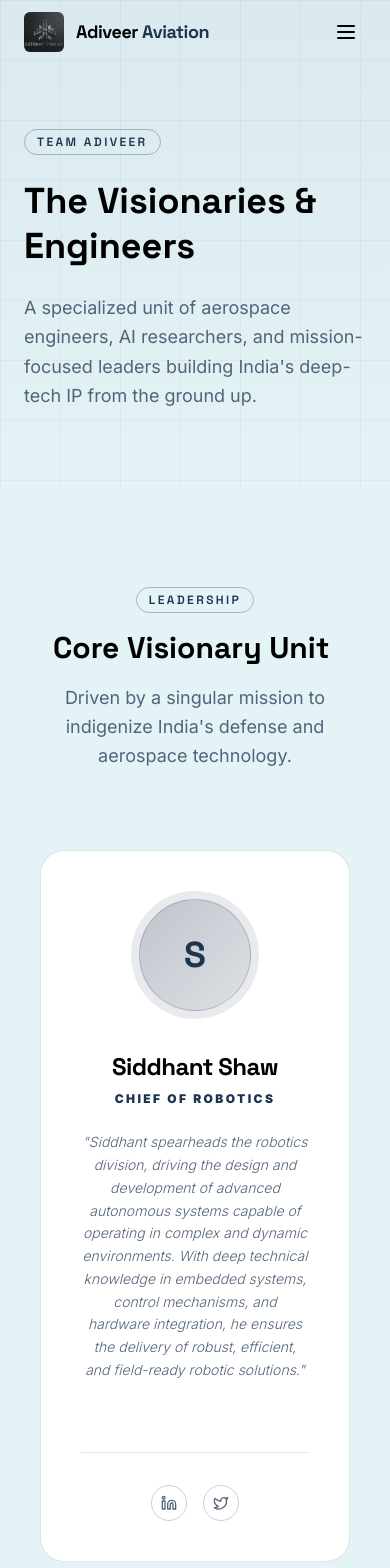
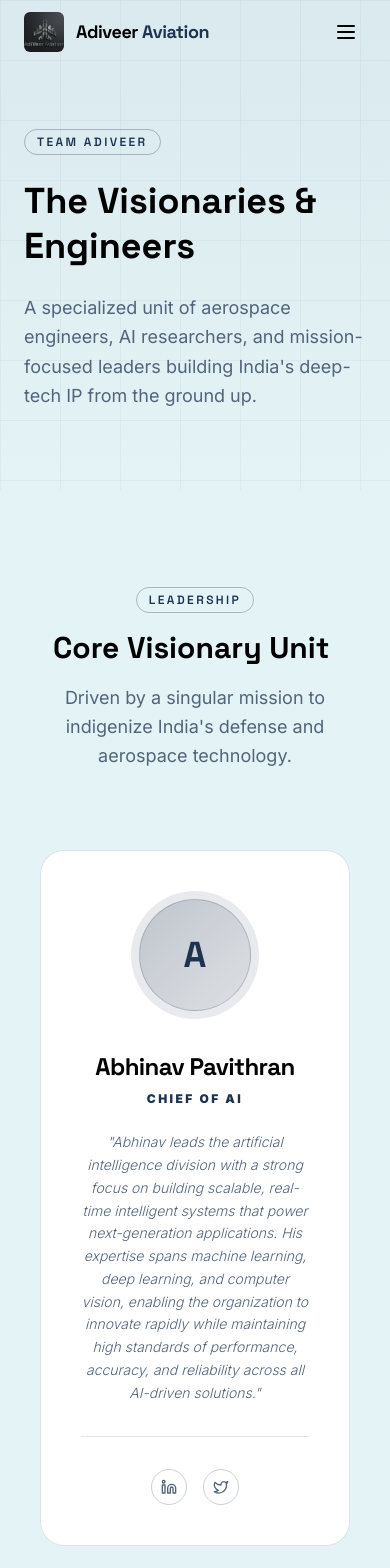
Before and after one commit to mauryatechnology/adiveer-aviation, a Next.js app: page /team in a window 390 px wide. Shown: the top 1568 px of the page. Built offline with nearby package versions, Linux system fonts and the light colour scheme.

Commit message:
update leadership component in home page

```diff
--- a/src/app/page.tsx
+++ b/src/app/page.tsx
@@ -5,6 +5,7 @@ import { HomeOfferings } from "@/components/sections/home/HomeOfferings";
 import { HomeStages } from "@/components/sections/home/HomeStages";
 import { HomeWhyUs } from "@/components/sections/home/HomeWhyUs";
 import { HomeFeaturedProject } from "@/components/sections/home/HomeFeaturedProject";
+import { HomeLeadership } from "@/components/sections/home/HomeLeadership";
 import { HomeCTA } from "@/components/sections/home/HomeCTA";
 
 export default function HomePage() {
@@ -17,6 +18,7 @@ export default function HomePage() {
       <HomeStages />
       <HomeWhyUs />
       <HomeFeaturedProject />
+      <HomeLeadership />
       <HomeCTA />
     </div>
   );
--- a/src/app/team/page.tsx
+++ b/src/app/team/page.tsx
@@ -4,7 +4,7 @@ import * as motion from "framer-motion/client";
 import { Linkedin, Github, Twitter, ShieldCheck } from "lucide-react";
 import { TeamCarousel } from "@/components/common/TeamCarousel";
 
-import { leadership, advisors } from "@/data/team";
+import { coreTeam, teamCulture } from "@/data/team";
 
 export default function TeamPage() {
   return (
@@ -18,54 +18,11 @@ export default function TeamPage() {
       <section id="leadership" className="py-24 relative overflow-hidden bg-background">
         <div className="container mx-auto px-6 relative z-10 w-full overflow-hidden">
           <SectionHeading tag="Leadership" title="Core Visionary Unit" description="Driven by a singular mission to indigenize India's defense and aerospace technology." />
-          <TeamCarousel members={leadership} />
+          <TeamCarousel members={coreTeam} />
         </div>
       </section>
 
-      {/* Advisory Section */}
-      <section id="advisors" className="py-12 relative overflow-hidden bg-card/50">
-        <div className="container mx-auto px-6 relative z-10">
-          <SectionHeading tag="Strategic Support" title="Advisory & Statutory" description="Guiding our compliance and strategic roadmap in India's regulatory ecosystem." />
-          <div className="max-w-4xl mx-auto grid md:grid-cols-2 gap-8">
-             {advisors.map((member, idx) => (
-                <motion.div
-                  key={member.name}
-                  initial={{ opacity: 0, y: 20 }}
-                  whileInView={{ opacity: 1, y: 0 }}
-                  viewport={{ once: true }}
-                  transition={{ delay: idx * 0.1 }}
-                  className="p-8 bg-background border border-border rounded-3xl shadow-sm hover:shadow-xl hover:border-primary/20 transition-all group"
-                >
-                   <div className="flex items-center gap-6 mb-6">
-                      <div className="w-16 h-16 rounded-2xl bg-muted overflow-hidden flex-shrink-0 grayscale group-hover:grayscale-0 transition-all duration-500">
-                        {/* Placeholder for advisor image */}
-                        <div className="w-full h-full bg-primary/10 flex items-center justify-center font-heading font-black text-xl text-primary">
-                           {member.name.split(' ').map(n => n[0]).join('')}
-                        </div>
-                      </div>
-                      <div>
-                        <h4 className="font-heading font-bold text-xl text-foreground group-hover:text-primary transition-colors">{member.name}</h4>
-                        <p className="text-[10px] font-black uppercase tracking-widest text-muted-foreground">{member.role}</p>
-                      </div>
-                   </div>
-                   <p className="text-sm text-muted-foreground leading-relaxed font-light mb-6">
-                     {member.bio}
-                   </p>
-                   {member.note && (
-                     <div className="pt-4 border-t border-border flex items-start gap-2">
-                        <ShieldCheck className="w-4 h-4 text-emerald-500 mt-0.5" />
-                        <p className="text-[10px] text-muted-foreground italic leading-tight">{member.note}</p>
-                     </div>
-                   )}
-                </motion.div>
-             ))}
-          </div>
 
-          <div className="mt-16 p-8 bg-primary/5 rounded-2xl border border-primary/20 max-w-2xl mx-auto text-center italic text-[11px] text-muted-foreground leading-relaxed">
-             &quot;Adiveer Aviation operates under a rigorous governance framework. Our statutory advisors ensure transparency and compliance with the Companies Act, 2013 and specific defense-sector regulatory mandates.&quot;
-          </div>
-        </div>
-      </section>
 
       <section id="culture" className="py-24 relative overflow-hidden bg-background">
         <div className="container mx-auto px-6 max-w-4xl text-center relative z-10">
@@ -75,7 +32,7 @@ export default function TeamPage() {
             description="We're not a typical corporate environment. We're a mission-driven engineering lab where builders have the freedom to execute on ideas that matter."
           />
           <div className="grid grid-cols-2 lg:grid-cols-4 gap-4 mt-16">
-            {["High Ownership", "Deep-Tech First", "Field Tested", "IP Driven"].map((item, i) => (
+            {teamCulture.map((item, i) => (
               <motion.div
                 key={item}
                 initial={{ opacity: 0, y: 10 }}
--- /dev/null
+++ b/src/components/sections/home/HomeLeadership.tsx
@@ -0,0 +1,106 @@
+"use client";
+
+import React from "react";
+import Image from "next/image";
+import Link from "next/link";
+import { motion } from "framer-motion";
+import { ArrowRight, Linkedin, Twitter } from "lucide-react";
+import SectionHeading from "@/components/common/SectionHeading";
+import MagneticButton from "@/components/animations/MagneticButton";
+import { coreTeam } from "@/data/team";
+
+export function HomeLeadership() {
+  const founder = coreTeam[0];
+
+  return (
+    <section id="leadership" className="py-24 relative overflow-hidden bg-background">
+      <div className="container mx-auto px-6 relative z-10 font-heading">
+        <SectionHeading
+          tag="Leadership"
+          title="The Visionary Behind Adiveer Aviation"
+          description="Led by industry veterans committed to building India's next-generation deep-tech infrastructure."
+        />
+
+        <div className="mt-16 max-w-6xl mx-auto">
+          <motion.div
+            initial={{ opacity: 0, y: 30 }}
+            whileInView={{ opacity: 1, y: 0 }}
+            viewport={{ once: true }}
+            transition={{ duration: 0.8, type: "spring", damping: 20 }}
+            className="grid lg:grid-cols-2 gap-12 items-center bg-card/30 border border-border/60 rounded-[3rem] p-8 md:p-16 backdrop-blur-sm hover:shadow-2xl hover:border-primary/20 transition-all group"
+          >
+            {/* Image Column */}
+            <div className="relative aspect-square max-w-md mx-auto lg:mx-0 w-full overflow-hidden rounded-[2.5rem] shadow-2xl shadow-primary/10">
+              <div className="absolute inset-0 bg-primary/10 group-hover:bg-primary/5 transition-colors duration-500 z-10" />
+              {founder.image ? (
+                <Image
+                  src={founder.image}
+                  alt={founder.name}
+                  fill
+                  className="object-cover transition-transform duration-700 group-hover:scale-105"
+                />
+              ) : (
+                 <div className="w-full h-full bg-primary/20 flex items-center justify-center text-7xl font-black text-primary">
+                    {founder.name.charAt(0)}
+                 </div>
+              )}
+            </div>
+
+            {/* Content Column */}
+            <div className="flex flex-col">
+              <div className="mb-8">
+                <h3 className="text-4xl md:text-5xl font-black text-foreground mb-4 tracking-tight group-hover:text-primary transition-colors">
+                  {founder.name}
+                </h3>
+                <p className="text-primary text-xs font-black uppercase tracking-[0.3em] mb-6">
+                  {founder.role}
+                </p>
+                <div className="h-px w-24 bg-primary/30 mb-8" />
+                <p className="text-muted-foreground text-lg leading-relaxed font-light italic">
+                  &quot;{founder.desc}&quot;
+                </p>
+              </div>
+
+              <div className="flex items-center flex-wrap gap-8">
+                 <div className="flex gap-4">
+                    {founder.links?.linkedin && (
+                      <Link
+                        href={founder.links.linkedin}
+                        target="_blank"
+                        className="w-12 h-12 rounded-full border border-border flex items-center justify-center text-muted-foreground hover:bg-primary hover:text-primary-foreground hover:border-primary transition-all"
+                      >
+                        <Linkedin className="w-5 h-5" />
+                      </Link>
+                    )}
+                    {founder.links?.twitter && (
+                      <Link
+                        href={founder.links.twitter}
+                        target="_blank"
+                        className="w-12 h-12 rounded-full border border-border flex items-center justify-center text-muted-foreground hover:bg-primary hover:text-primary-foreground hover:border-primary transition-all"
+                      >
+                        <Twitter className="w-5 h-5" />
+                      </Link>
+                    )}
+                 </div>
+
+                 <MagneticButton>
+                    <Link
+                      href="/team"
+                      className="px-10 py-5 bg-white text-primary font-black uppercase tracking-widest text-[10px] rounded-2xl hover:bg-primary-foreground/90 transition-all shadow-xl group/btn inline-flex items-center gap-3 border border-border/50"
+                    >
+                      Meet the Full Team
+                      <ArrowRight className="w-4 h-4 transition-transform group-hover/btn:translate-x-1" />
+                    </Link>
+                 </MagneticButton>
+              </div>
+            </div>
+          </motion.div>
+        </div>
+      </div>
+
+      {/* Background accents */}
+      <div className="absolute top-0 right-0 w-1/3 h-1/2 bg-primary/5 rounded-full blur-[120px] -z-10 animate-pulse" />
+      <div className="absolute bottom-0 left-0 w-1/4 h-1/3 bg-primary/5 rounded-full blur-[100px] -z-10" />
+    </section>
+  );
+}
--- a/src/data/team.ts
+++ b/src/data/team.ts
@@ -1,21 +1,20 @@
 import { TeamMember } from "@/types";
 
-export const founder: TeamMember = {
-  name: "Aditya Veer Shrivastava",
-  role: "Founder & Director, Adiveer Aviation (OPC) Private Limited",
-  image: "/addityaPresident.png",
-  desc: "Aditya Veer Shrivastava is the Founder and Director of Adiveer Aviation, India's emerging deep-tech aerospace company headquartered in Bhopal, Madhya Pradesh. An engineer and technologist by background, Aditya founded Adiveer Aviation with the conviction that India's dependence on imported defense and surveillance technology is a strategic vulnerability that must be addressed from the ground up. He oversees the firm's strategic vision, R&D roadmap, and mission to achieve Aatmanirbhar Bharat in aerospace.",
-  links: {
-    linkedin: "https://linkedin.com/in/aditya",
-    twitter: "https://twitter.com/aditya"
-  }
-};
-
-export const leadership: TeamMember[] = [
+export const coreTeam: TeamMember[] = [
+  {
+    name: "Mr. Aditya Shrivastava",
+    role: "President & Founder",
+    image: "/addityaPresident.png",
+    desc: "With over 15 years of industry expertise, Aditya drives YantraQ's growth through innovative partnerships and ethical governance, ensuring the company remains at the forefront of technological advancements while consistently fostering a strong culture of team excellence and operational sustainability.",
+    links: {
+      linkedin: "https://linkedin.com/in/aditya",
+      twitter: "https://twitter.com/aditya"
+    }
+  },
   {
     name: "Abhinav Pavithran",
-    role: "Advisor & Board Observer",
-    desc: "Abhinav serves as the statutory nominee and strategic advisor to Adiveer Aviation. He provides high-level guidance on artificial intelligence and organizational scale, drawing from his deep expertise in building scalable, real-time intelligent systems. He ensures the organization maintains rigorous standards of performance and reliability across all AI-driven solutions.",
+    role: "Chief of AI",
+    desc: "Abhinav leads the artificial intelligence division with a strong focus on building scalable, real-time intelligent systems that power next-generation applications. His expertise spans machine learning, deep learning, and computer vision, enabling the organization to innovate rapidly while maintaining high standards of performance, accuracy, and reliability across all AI-driven solutions.",
     links: {
       linkedin: "https://linkedin.com/in/abhinav"
     }
@@ -23,18 +22,15 @@ export const leadership: TeamMember[] = [
   {
     name: "Siddhant Shaw",
     role: "Chief of Robotics",
-    desc: "Siddhant spearheads the robotics division, driving the design and development of advanced autonomous systems capable of operating in complex and dynamic environments. With deep technical knowledge in embedded systems, control mechanisms, and hardware integration, he ensures the delivery of robust, efficient, and field-ready robotic solutions.",
+    desc: "Siddhant spearheads the robotics division, driving the design and development of advanced autonomous systems capable of operating in complex and dynamic environments. With deep technical knowledge in embedded systems, control mechanisms, and hardware integration, he ensures the delivery of robust, efficient, and field-ready robotic solutions aligned with industry demands.",
     links: {
       linkedin: "https://linkedin.com/in/siddhant"
     }
-  }
-];
-
-export const coreTeam: TeamMember[] = [
+  },
   {
     name: "Shantanu Dubey",
     role: "Head of Backend",
-    desc: "Shantanu oversees the backend infrastructure, architecting scalable and secure server-side systems that form the backbone of the organization’s digital ecosystem. He ensures seamless performance, high availability, and efficient data handling across all platforms and services.",
+    desc: "Shantanu oversees the backend infrastructure, architecting scalable and secure server-side systems that form the backbone of the organization’s digital ecosystem. With expertise in database management, API development, and cloud integration, he ensures seamless performance, high availability, and efficient data handling across all platforms and services.",
     links: {
       linkedin: "https://linkedin.com/in/shantanu"
     }
@@ -42,7 +38,7 @@ export const coreTeam: TeamMember[] = [
   {
     name: "Kuldeep Maurya",
     role: "Full Stack Developer",
-    desc: "Kuldeep plays a critical role in developing and maintaining end-to-end web applications, seamlessly integrating frontend interfaces with backend systems. He ensures that applications are visually engaging, functional, and optimized for performance.",
+    desc: "Kuldeep plays a critical role in developing and maintaining end-to-end web applications, seamlessly integrating frontend interfaces with backend systems. With strong proficiency in modern frameworks, databases, and deployment workflows, he ensures that applications are not only visually engaging but also highly functional, scalable, and optimized for performance.",
     links: {
       linkedin: "https://linkedin.com/in/kuldeepmaurya4296"
     }
@@ -50,29 +46,16 @@ export const coreTeam: TeamMember[] = [
   {
     name: "Navneet Kaur",
     role: "HR Head",
-    desc: "Navneet leads the human resources function, focusing on talent acquisition, employee engagement, and organizational development strategies. She aligns HR practices with business goals and fosters a collaborative workplace culture.",
+    desc: "Navneet leads the human resources function, focusing on talent acquisition, employee engagement, and organizational development strategies. She ensures a positive and productive workplace culture by aligning HR practices with business goals, fostering team collaboration, and implementing policies that support long-term growth and employee well-being.",
     links: {
       linkedin: "https://linkedin.com/in/navneet"
     }
   }
 ];
 
-export const nomineeDisclosure = {
-  text: "Abhinav Pavithran is named as the statutory nominee of Adiveer Aviation (OPC) Private Limited per Section 4(1)(f) of the Companies Act, 2013.",
-  role: "Advisor / Board Observer"
-};
-
-export const advisors = [
-  {
-    name: "Abhinav Pavithran",
-    role: "Advisor & Statutory Nominee",
-    bio: "Deep-tech expert in scalable AI systems and autonomous flight controls. Abhinav provides high-level technical oversight and strategic growth guidance for Adiveer Aviation's AI and cloud platforms.",
-    note: "Abhinav Pavithran is formally appointed as the Statutory Nominee of Adiveer Aviation (OPC) Private Limited per Section 4(1)(f) of the Companies Act, 2013."
-  },
-  {
-    name: "Legal Counsel",
-    role: "Corporate & IP Advisor",
-    bio: "Providing strategic advice on patent filing strategies, defense procurement compliance (DAP 2020), and corporate governance frameworks under the IDR Act.",
-    note: "Statutory compliance and IP protection roadmap oversight."
-  }
+export const teamCulture = [
+  "Hack Days",
+  "Open Source",
+  "Field Trips",
+  "Tech Talks"
 ];
```
Also changed, not shown: src/components/layout/Footer.tsx (line endings or trailing spaces).
